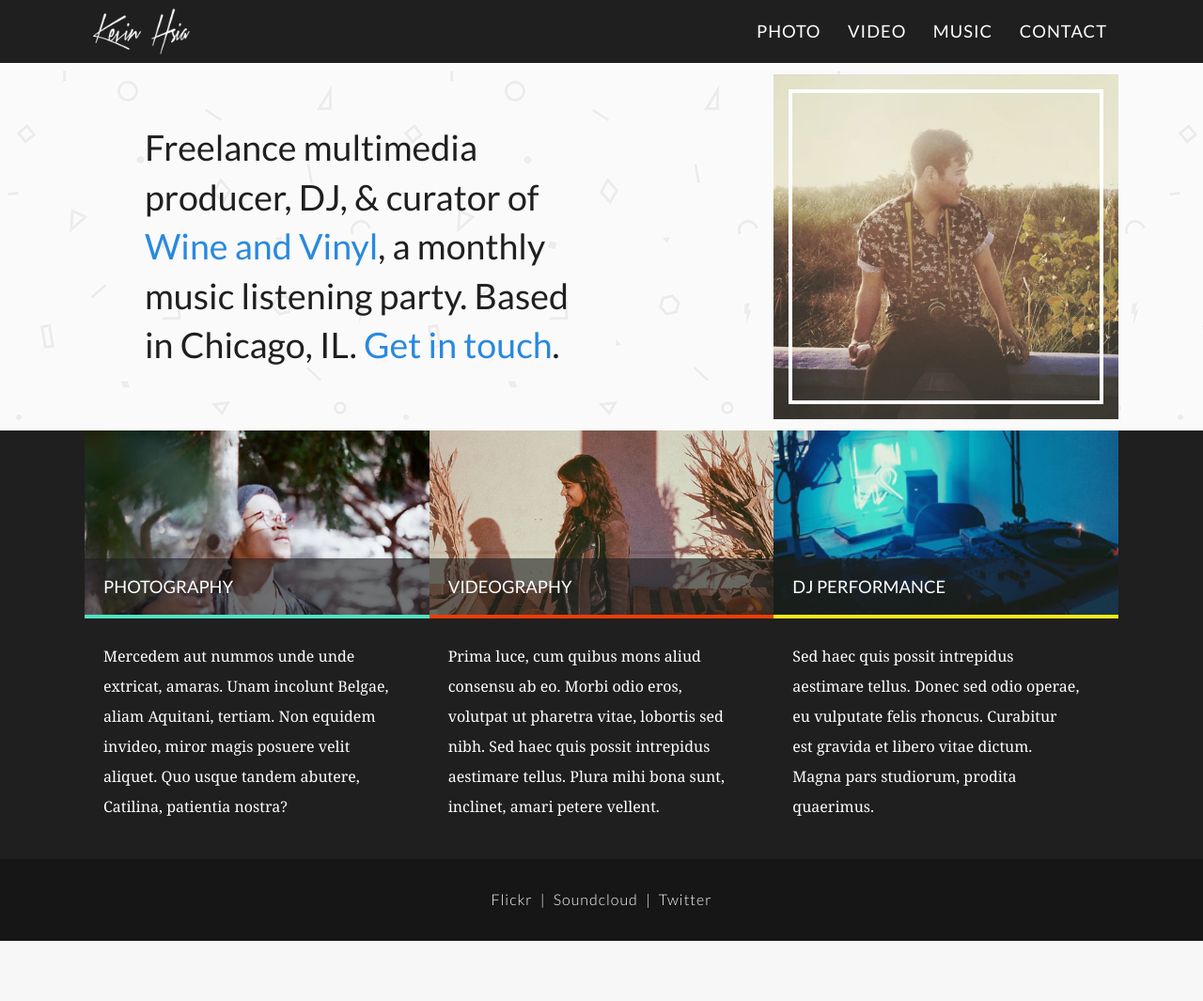
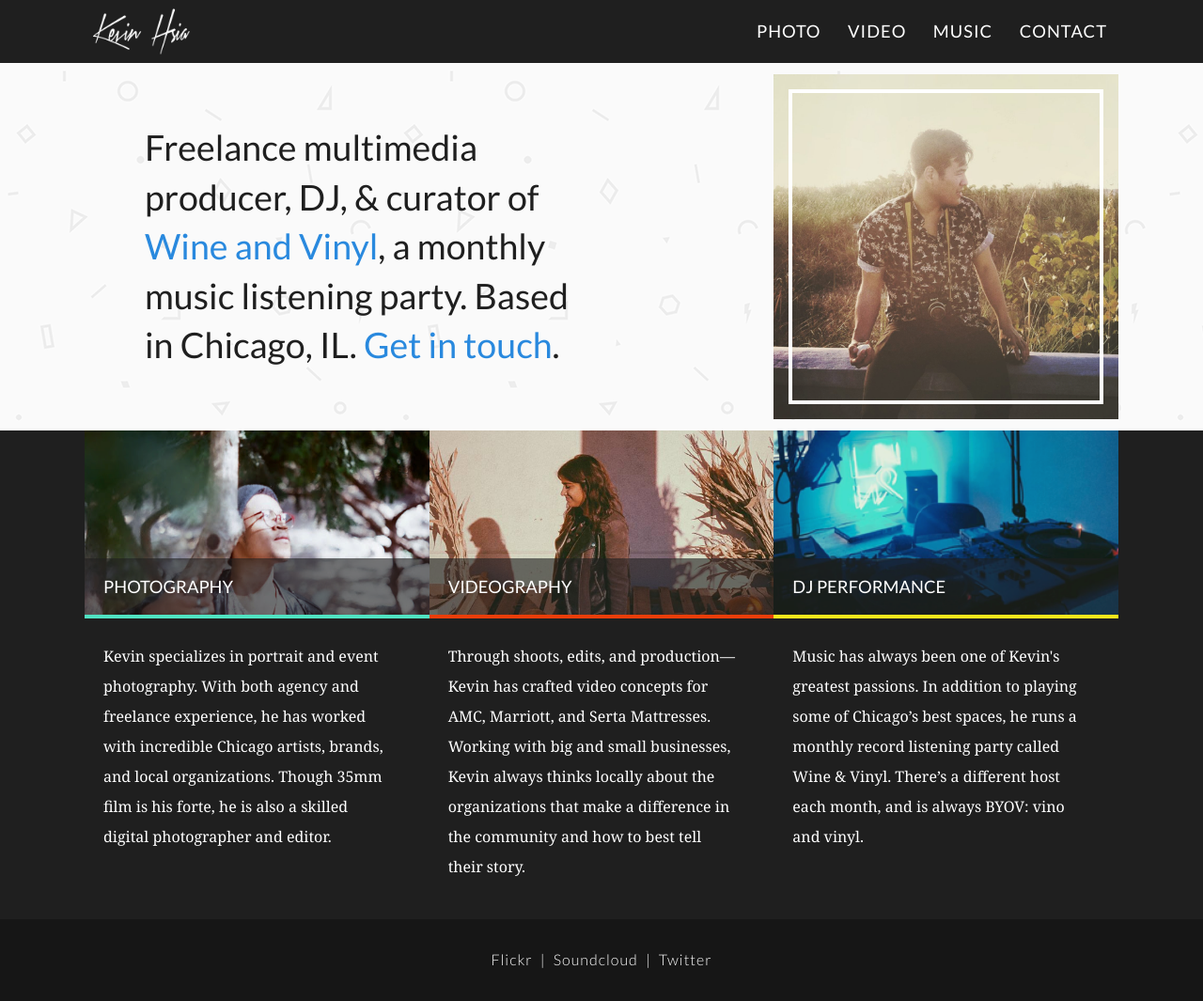
Before and after one commit to kevinhsia/kevinhsia.github.io, a Jekyll site: the page built from index.html, in a window 1280 px wide. Shown: the whole page at 94% size. Built offline with Jekyll 4.4.1, drawn with Linux system fonts in a browser that asks for light colours; some web fonts are replaced; before the commit the page ends 1001 px from its top, so only the background shows below that.

```diff
--- a/_sass/_homepage.scss
+++ b/_sass/_homepage.scss
@@ -93,24 +93,58 @@
 }
 
 .services__item-header {
+  background-position: 50% top;
   background-size: cover;
   border-bottom: 4px solid;
   height: 200px;
+  overflow: hidden;
   position: relative;
 
-  .services__item--photography & {
-    background-image: url(../assets/images/service-item-photo.png);
-    border-color: $color-teal;
+  &::before {
+    transition: all $transition-speed * 1.5;
   }
 
-  .services__item--videography & {
+  &:hover::before {
+    transform: scale(1.05);
+  }
+}
+
+.services__item--photography,
+.services__item--videography,
+.services__item--dj-performance {
+  .services__item-header::before {
+    background-size: cover;
+    bottom: 0;
+    content: '';
+    display: block;
+    left: 0;
+    position: absolute;
+    right: 0;
+    top: 0;
+  }
+}
+
+.services__item--photography .services__item-header {
+  border-color: $color-teal;
+
+  &::before {
+    background-image: url(../assets/images/service-item-photo.png);
+  }
+}
+
+.services__item--videography .services__item-header {
+  border-color: $color-red;
+
+  &::before {
     background-image: url(../assets/images/service-item-video.png);
-    border-color: $color-red;
   }
+}
 
-  .services__item--dj-performance & {
+.services__item--dj-performance .services__item-header {
+  border-color: $color-yellow;
+
+  &::before {
     background-image: url(../assets/images/service-item-dj.png);
-    border-color: $color-yellow;
   }
 }
 
--- a/index.html
+++ b/index.html
@@ -22,47 +22,55 @@ layout: default
     <div class="content-wrapper">
       <div class="services__items-wrapper">
         <div class="services__item services__item--photography">
+          <a href="{{ site.baseurl }}/photo" class="services__header-link-wrapper">
             <div class="services__item-header">
               <h2 class="services__item-name">
                 Photography
               </h2>
             </div>
+          </a>
           <div class="services__item-body">
             <p>
-              Mercedem aut nummos unde unde extricat, amaras.
-              Unam incolunt Belgae, aliam Aquitani, tertiam.
-              Non equidem invideo, miror magis posuere velit aliquet.
-              Quo usque tandem abutere, Catilina, patientia nostra?
+              Kevin specializes in portrait and event photography.
+              With both agency and freelance experience,
+              he has worked with incredible Chicago artists,
+              brands, and local organizations. Though 35mm film is his forte,
+              he is also a skilled digital photographer and editor.
             </p>
           </div>
         </div>
         <div class="services__item services__item--videography">
+          <a href="{{ site.baseurl }}/video" class="services__header-link-wrapper">
             <div class="services__item-header">
               <h2 class="services__item-name">
                 Videography
               </h2>
             </div>
+          </a>
           <div class="services__item-body">
             <p>
-              Prima luce, cum quibus mons aliud  consensu ab eo.
-              Morbi odio eros, volutpat ut pharetra vitae, lobortis sed nibh.
-              Sed haec quis possit intrepidus aestimare tellus.
-              Plura mihi bona sunt, inclinet, amari petere vellent.
+              Through shoots, edits, and production—Kevin has crafted video concepts
+              for AMC, Marriott, and Serta Mattresses. Working with big and small
+              businesses, Kevin always thinks locally about the organizations
+              that make a difference in the community and how to best tell their story.
             </p>
           </div>
         </div>
         <div class="services__item services__item--dj-performance">
+          <a href="{{ site.baseurl }}/music" class="services__header-link-wrapper">
             <div class="services__item-header">
               <h2 class="services__item-name">
                 DJ Performance
               </h2>
             </div>
+          </a>
           <div class="services__item-body">
             <p>
-              Sed haec quis possit intrepidus aestimare tellus.
-              Donec sed odio operae, eu vulputate felis rhoncus.
-              Curabitur est gravida et libero vitae dictum.
-              Magna pars studiorum, prodita quaerimus.
+              Music has always been one of Kevin's greatest passions.
+              In addition to playing some of Chicago’s best spaces,
+              he runs a monthly record listening party called
+              Wine &amp; Vinyl. There’s a different host each month,
+              and is always BYOV: vino and vinyl.
             </p>
           </div>
         </div>
```
Also changed, not shown: music.md (+7 -3 lines), photo.md (+9 -2 lines), video.md (+4 -3 lines). Lines whose indentation alone changed are shown as unchanged.
